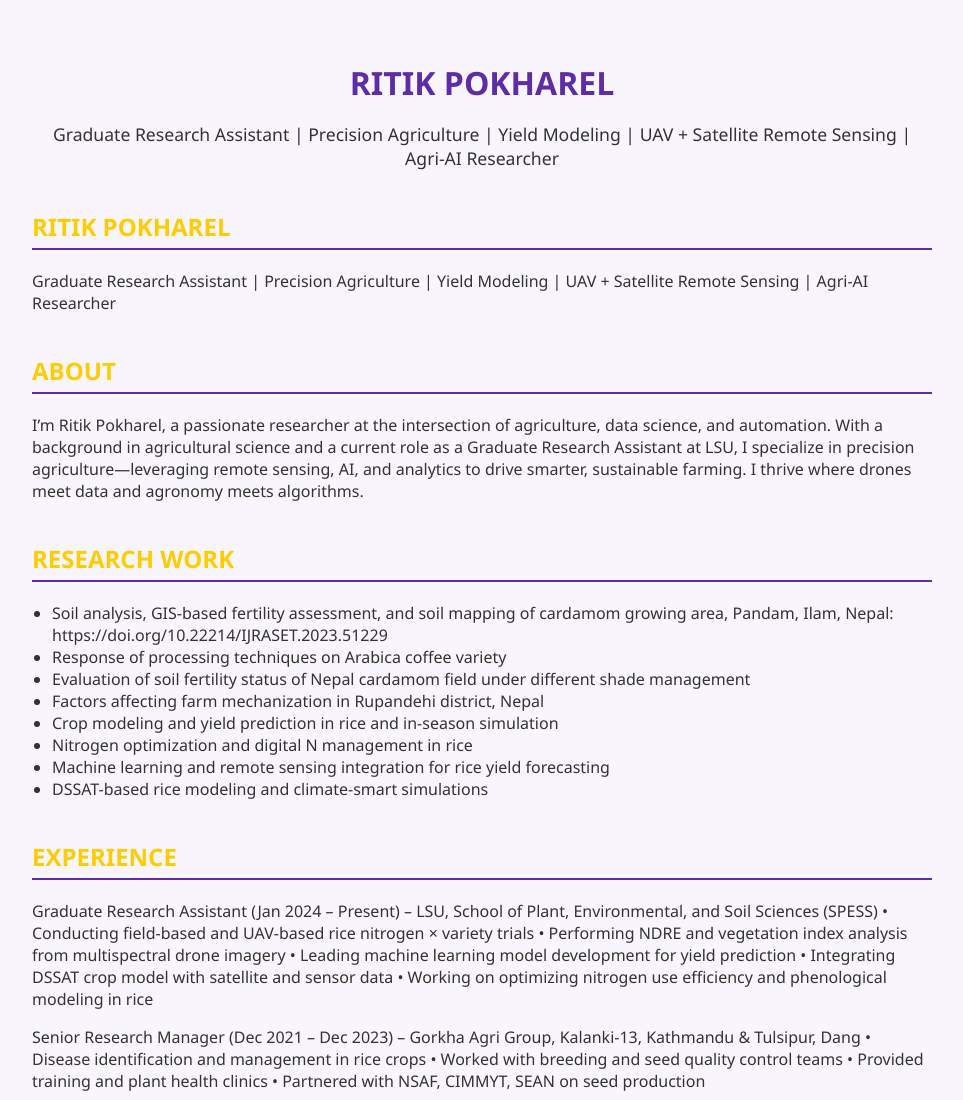
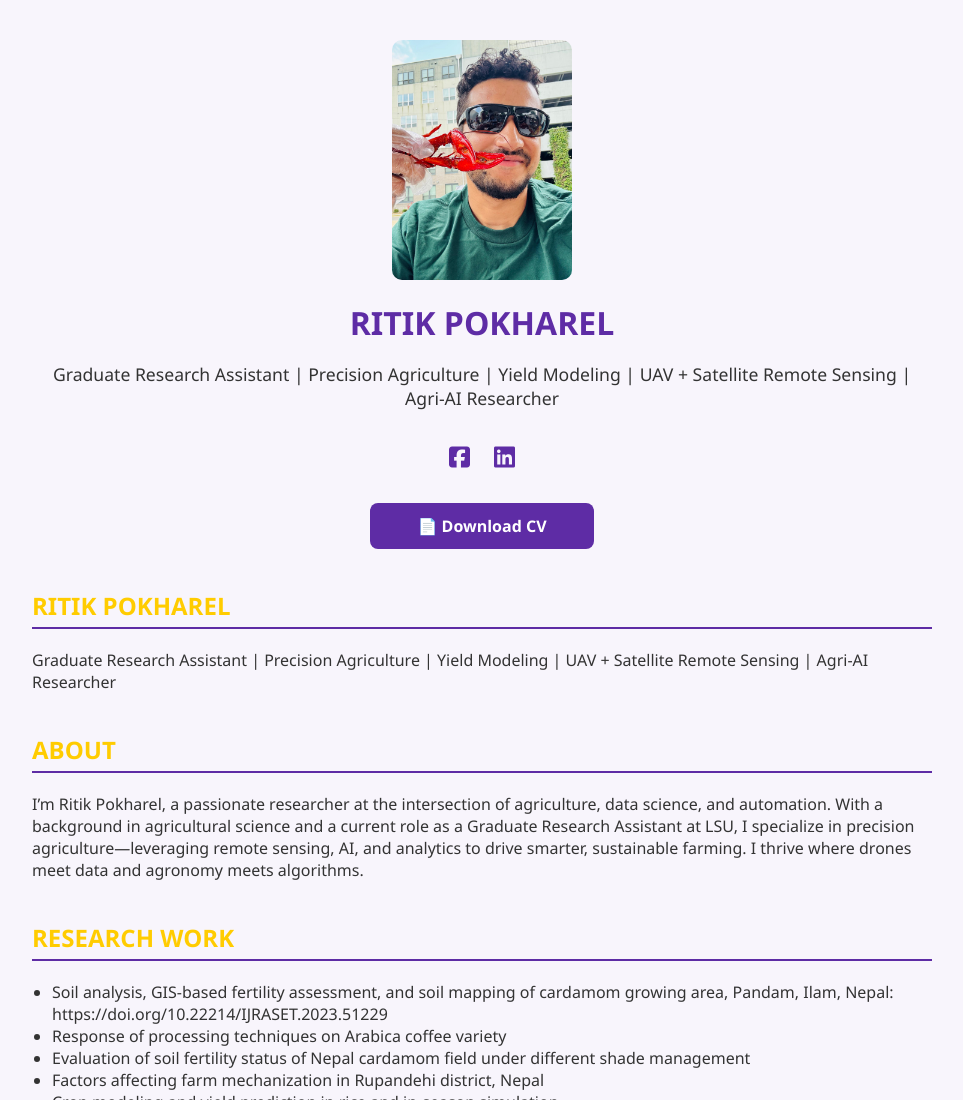
Before and after one commit to ritikpokharel21/ritikpokharel.github.io, a plain HTML site: page index.html in a window 1280 px wide. Shown: the top 1100 px of the page, without its empty margins (158-1121 px from the left). Drawn offline with Linux system fonts and the light colour scheme.

Commit message:
Add files via upload

```diff
--- a/index.html
+++ b/index.html
@@ -42,12 +42,52 @@
             text-align: center;
             margin-bottom: 30px;
         }
+        .profile-img {
+            display: block;
+            margin: 0 auto 20px;
+            border-radius: 10px;
+            width: 180px;
+        }
+        .social-icons {
+            text-align: center;
+            margin-top: 20px;
+        }
+        .social-icons a {
+            margin: 0 10px;
+            text-decoration: none;
+            font-size: 1.5em;
+        }
+        .download-btn {
+            display: block;
+            width: 200px;
+            margin: 30px auto;
+            background-color: #5e2ca5;
+            color: white;
+            padding: 12px;
+            text-align: center;
+            border-radius: 8px;
+            text-decoration: none;
+            font-weight: bold;
+        }
+        .download-btn:hover {
+            background-color: #4b218f;
+        }
     </style>
+    <script src="https://kit.fontawesome.com/a076d05399.js" crossorigin="anonymous"></script>
 </head>
 <body>
 
+<img src="profile.jpg" alt="Ritik Pokharel" class="profile-img" />
+
 <h1>RITIK POKHAREL</h1>
 <p class="intro">Graduate Research Assistant | Precision Agriculture | Yield Modeling | UAV + Satellite Remote Sensing | Agri-AI Researcher</p>
+
+<div class="social-icons">
+    <a href="https://www.facebook.com/writeek.pokharel.3" target="_blank"><i class="fab fa-facebook-square"></i></a>
+    <a href="https://www.linkedin.com/in/ritik-horti/" target="_blank"><i class="fab fa-linkedin"></i></a>
+</div>
+
+<a class="download-btn" href="Ritik_Pokharel_Final_CV.docx" download>📄 Download CV</a>
 <div class="section">
 <h2>RITIK POKHAREL</h2>
 <p>Graduate Research Assistant | Precision Agriculture | Yield Modeling | UAV + Satellite Remote Sensing | Agri-AI Researcher</p>
@@ -126,6 +166,5 @@ Baton Rouge, LA 70803</p>
 <p>🔗 Facebook:</p>
 <p>🔗 LinkedIn:</p>
 </div>
-
 </body>
 </html>
```
Also changed, not shown: profile.jpg (added), 1 other file.
